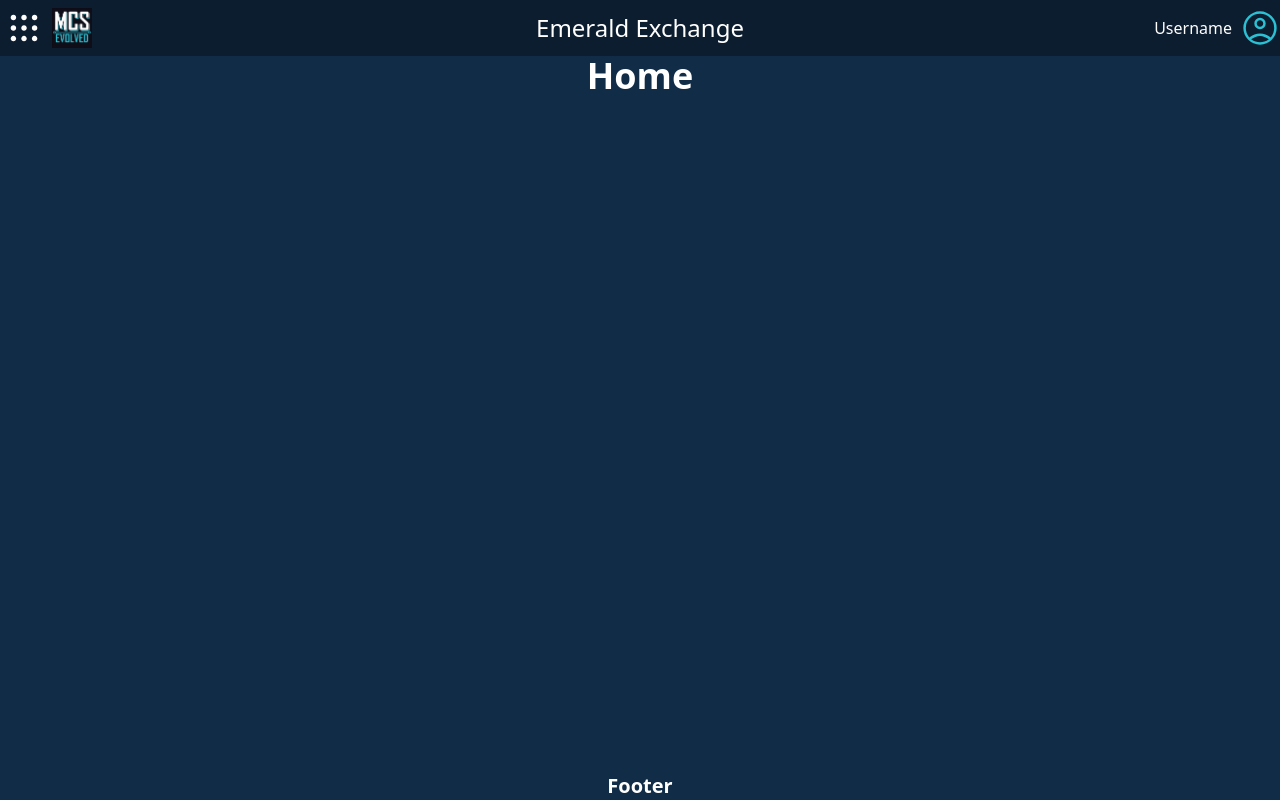
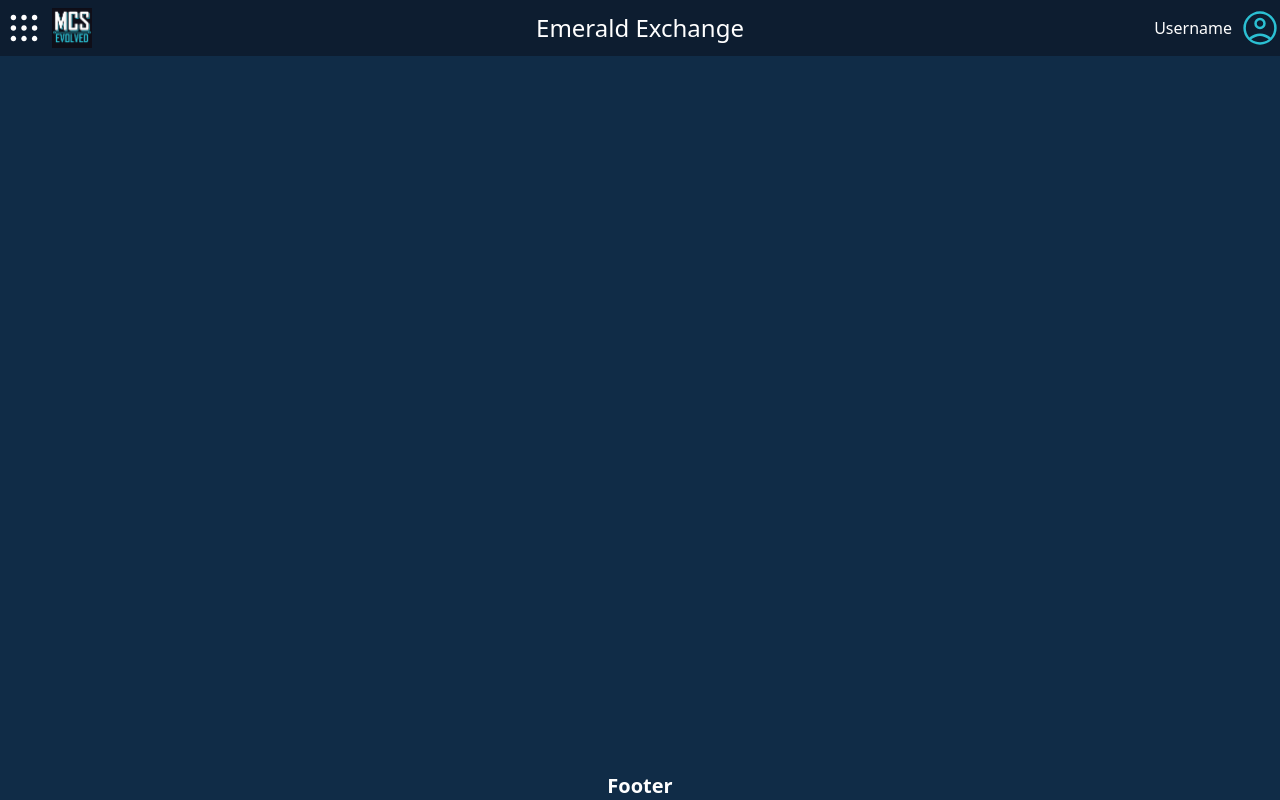
Before and after one commit to MCSEvolved/EmeraldEchange, a React (Vite) app: page /emerald-exchange in a window 1280 px wide. Built offline with nearby package versions, Linux system fonts and the light colour scheme.

Commit message:
Removed text from homescreen

```diff
--- a/src/View/Pages/Home.tsx
+++ b/src/View/Pages/Home.tsx
@@ -1,7 +1,7 @@
 export default function Home() {
     return (
         <div>
-            <h1 className='text-4xl font-bold text-center'>Home</h1>
+            <h1 className='text-4xl font-bold text-center'></h1>
         </div>
     )
 }
```
